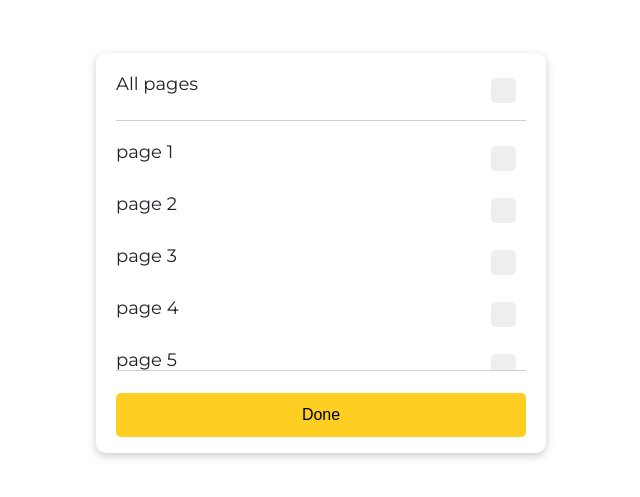
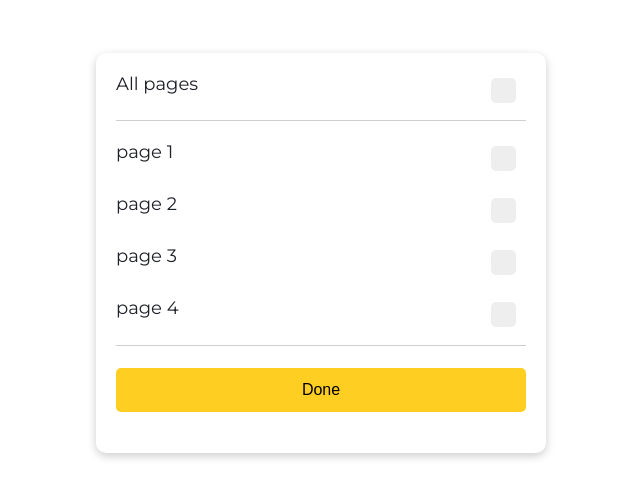
Before and after one commit to justJubair/ellty-test, a React (Vite) app: page / in a window 1280 px wide. Shown: the part 147-644 px from the top of the page, without its empty margins (319-959 px from the left). Built offline with nearby package versions, Linux system fonts and the light colour scheme.

Commit message:
Update: row collection

```diff
--- a/src/App.Module.css
+++ b/src/App.Module.css
@@ -6,6 +6,7 @@
   align-items: center;
   justify-content: center;
   height: 100vh;
+  padding: 10px;
 }
 
 
@@ -36,7 +37,7 @@
 
 .row-collection {
   border-bottom: 1px solid rgb(207, 207, 207);
-  height: 250px;
+  height: 225px;
   overflow: auto;
 }
 
--- a/src/App.jsx
+++ b/src/App.jsx
@@ -40,7 +40,7 @@ const App = () => {
 
   // handle unselect all the checkoboxes
   const handleUnselectAll = ()=>{
-    if(!checkboxValues.checkbox1 && !checkboxValues.checkbox2 && !checkboxValues.checkbox3 && !checkboxValues.checkbox4){
+    if(!checkboxValues.checkbox1 && !checkboxValues.checkbox2 && !checkboxValues.checkbox3 && !checkboxValues.checkbox4 && !checkboxValues.checkbox5 && !checkboxValues.checkbox6){
       return toast.error("Please select any checkbox")
     }
     const updatedCheckboxValues = {};
```
Also changed, not shown: 1 other file (tests, documents, lock files or other folders).
